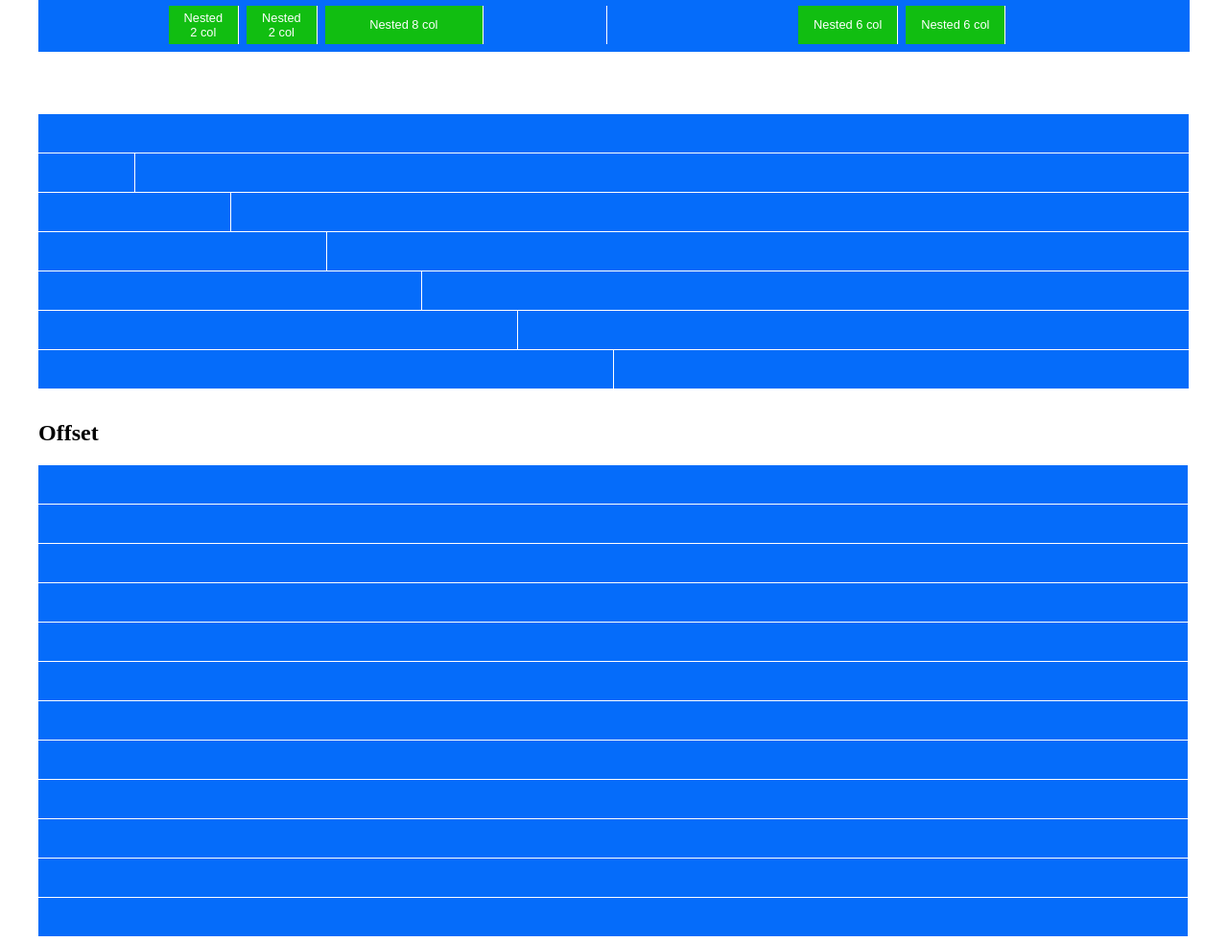
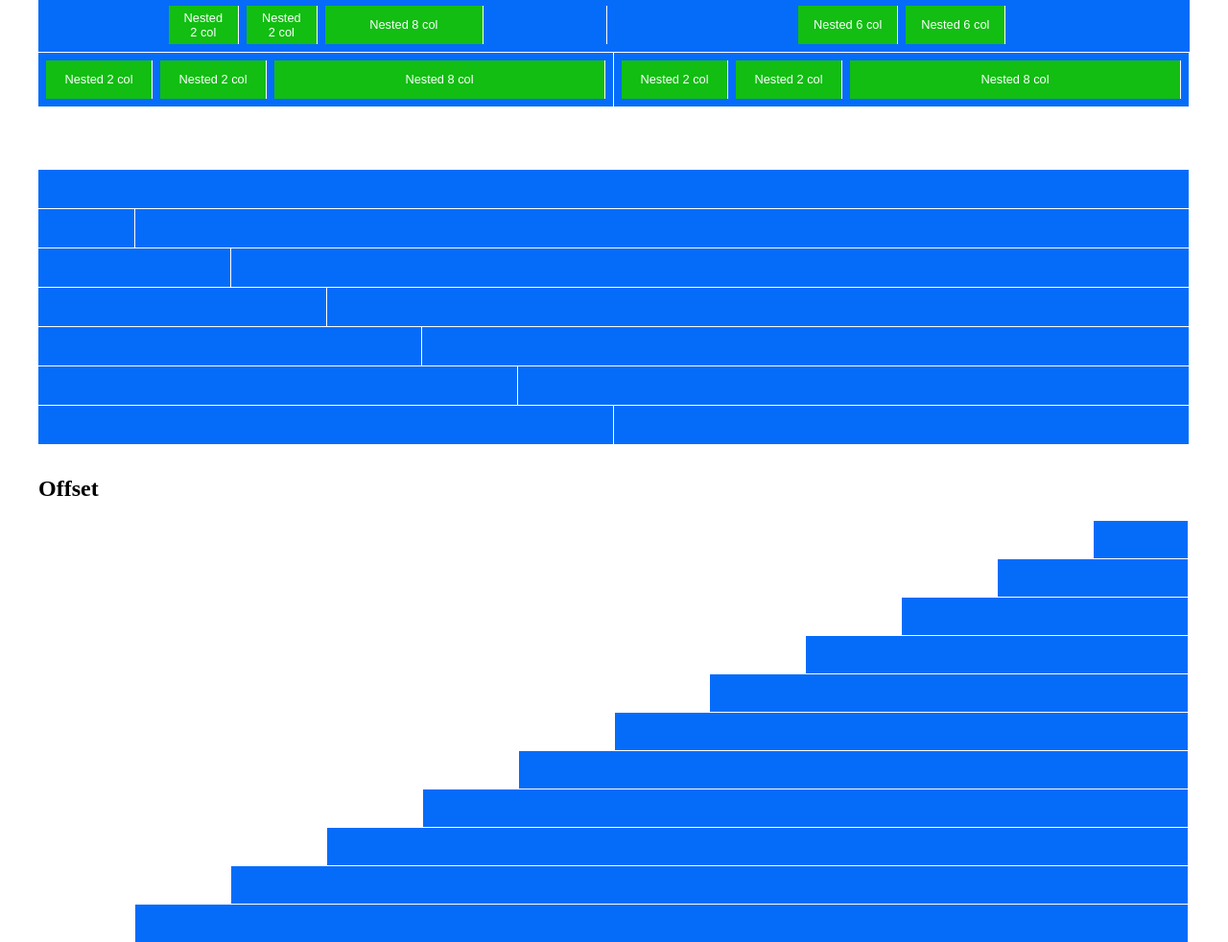
Before and after one commit to MartinaPerozzi/html-css-12bool, a plain HTML site: page index.html in a window 1280 px wide. Shown: the part 274-1256 px from the top of the page at 96% size. Drawn offline with Linux system fonts and the light colour scheme.

Commit message:
html + css refactoring

```diff
--- a/css/style.css
+++ b/css/style.css
@@ -48,4 +48,18 @@
 }
 .no-color>*{
     background-color: #056cfa;
+    border: 1px solid white;
 }
+
+/* TRY */
+.green2{
+    width:50%;
+    gap: 0.5rem;
+    padding:0.5rem;
+    border-right:1px solid white;
+}
+
+.green2>*{
+    background-color: rgb(17, 190, 17);
+    padding:0rem 1rem;
+}
--- a/index.html
+++ b/index.html
@@ -72,6 +72,22 @@
 			</div>
 
 		</div>
+<!-- TRY  -->
+		<div class="row special">
+
+			<div class="row green2">
+				<div class="col-2">Nested 2 col</div>
+				<div class="col-2">Nested 2 col</div>
+				<div class="col-8">Nested 8 col</div>
+			</div>
+			<div class="row green2">
+				<div class="col-2">Nested 2 col</div>
+				<div class="col-2">Nested 2 col</div>
+				<div class="col-8">Nested 8 col</div>
+			</div>
+
+		</div>
+
 	</section>
 <!-- SECOND SECTION -->
 	<div class="container mt4">
@@ -107,40 +123,40 @@
 	<section class="container mt">
 		<h1>Offset</h1></h2>
 
-		<div class="no-color row">
+		<div class="no-color">
 			<div class="col-1 col-offset-11"></div>
 		</div>
-		<div class="no-color row">
+		<div class="no-color">
 			<div class="col-2 col-offset-10"></div>
 		</div>
-		<div class="no-color row">
+		<div class="no-color">
 			<div class="col-3 col-offset-9"></div>
 		</div>
-		<div class="no-color row">
+		<div class="no-color">
 			<div class="col-4 col-offset-8"></div>
 		</div>
-		<div class="no-color row">
+		<div class="no-color">
 			<div class="col-5 col-offset-7"></div>
 		</div>
-		<div class="no-color row">
+		<div class="no-color">
 			<div class="col-6 col-offset-6"></div>
 		</div>
-		<div class="no-color row">
+		<div class="no-color">
 			<div class="col-7 col-offset-5"></div>
 		</div>
-		<div class="no-color row">
+		<div class="no-color">
 			<div class="col-8 col-offset-4"></div>
 		</div>
-		<div class="no-color row">
+		<div class="no-color">
 			<div class="col-9 col-offset-3"></div>
 		</div>
-		<div class="no-color row">
+		<div class="no-color">
 			<div class="col-10 col-offset-2"></div>
 		</div>
-		<div class="no-color row">
+		<div class="no-color">
 			<div class="col-11 col-offset-1"></div>
 		</div>
-		<div class="no-color row">
+		<div class="no-color">
 			<div class="col-12 col-offset-0"></div>
 		</div>
 	</section>
```
